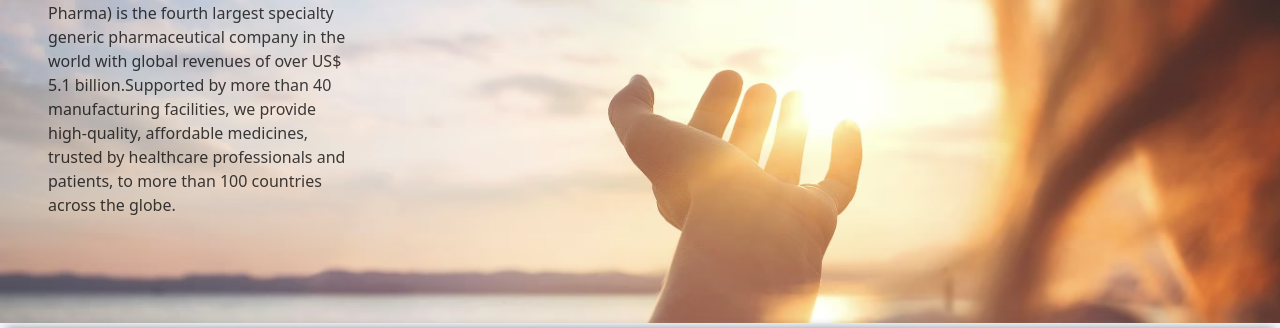
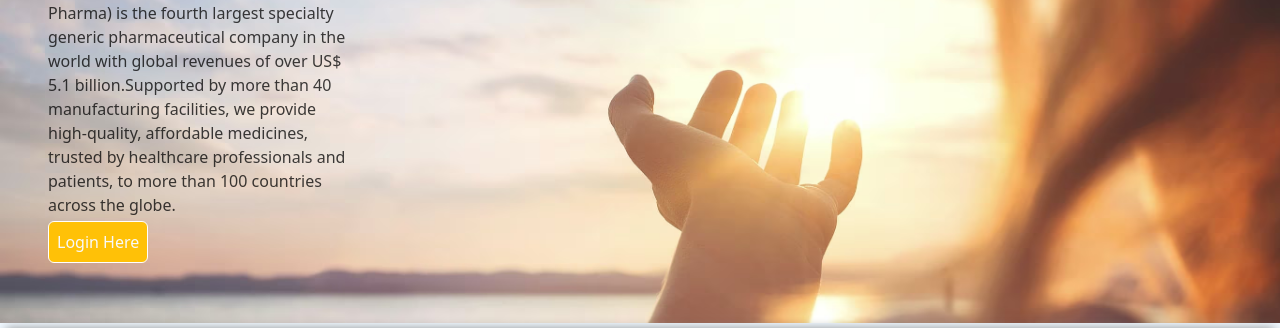
Before and after one commit to swapnali1000/PharmaSite, a plain HTML site: page other pages/about-us.html in a window 1280 px wide. Shown: the part 127-455 px from the top of the page. Drawn offline with nearby package versions, Linux system fonts and the light colour scheme.

Commit message:
login button added to about page

```diff
--- a/other pages/about-us.html
+++ b/other pages/about-us.html
@@ -77,6 +77,10 @@
                 facilities, we provide high-quality, affordable medicines, trusted by healthcare professionals and
                 patients,
                 to more than 100 countries across the globe.</p>
+
+        </div>
+        <div class="m-5">
+            <a href="./login.html"><button class="border border-white bg-warning text-light rounded p-2">Login Here</button></a>
         </div>
     </div>
     <div class="d-flex justify-content-evenly row m-2" style="box-shadow: 0 0 10px 2px grey;">
@@ -150,11 +154,6 @@
                 our key emerging markets.</P>
         </div>
     </div>
-    <!-- <div class="text-center " style="height: 200px;">
-        <h3 class=" p-4 text-primary opacity-75">Our Vision</h3>
-        <p class="text-secondary "> Reaching People And Touching Lives Globally As A Leading Provider Of Valued
-            Medicines</p>
-    </div> -->
     <div class="text-center p-4 m-2" style="box-shadow: 0 0 9px 2px grey;">
         <h3 class=" pt-3 text-primary opacity-75">Our Code Of Conduct</h3>
         <p class="px-3 pb-4 text-secondary ">Our Global Code of Conduct governs every aspect of our operations.
```
